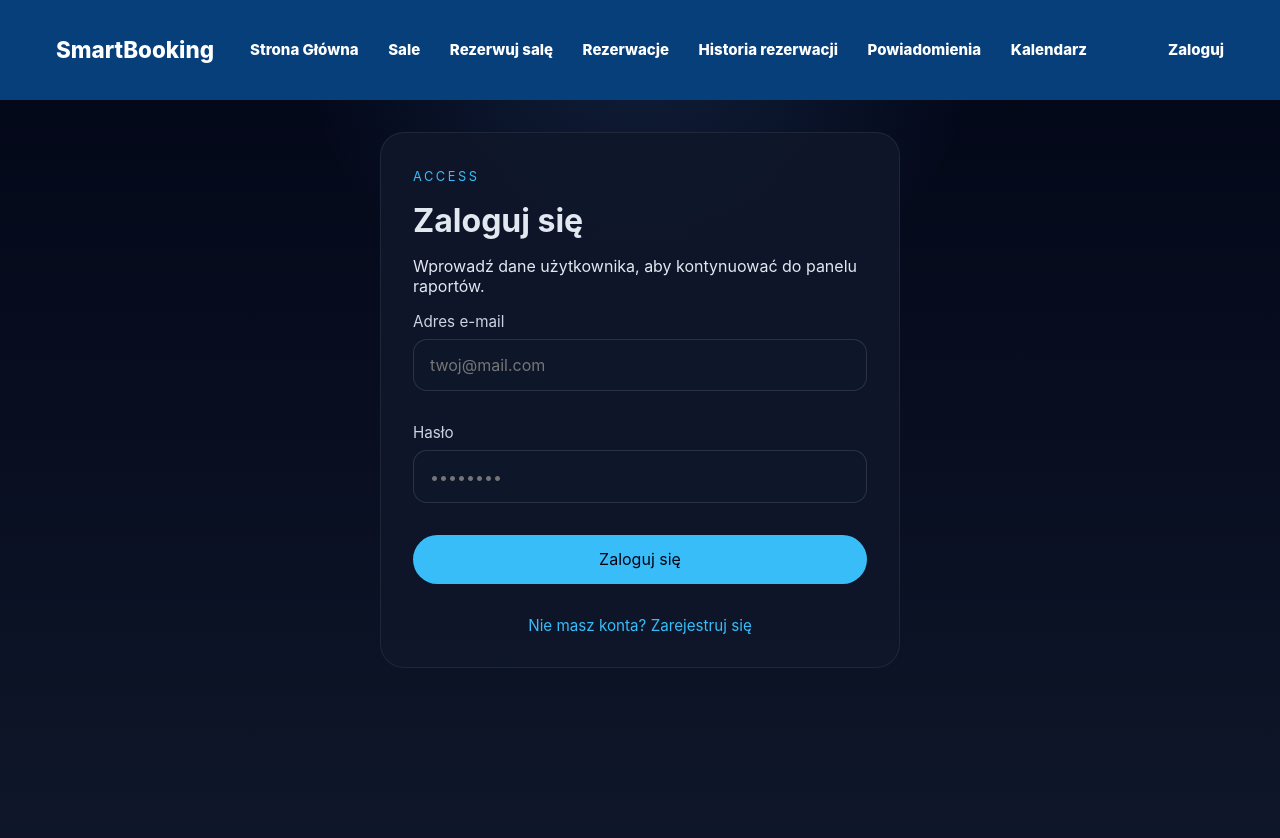
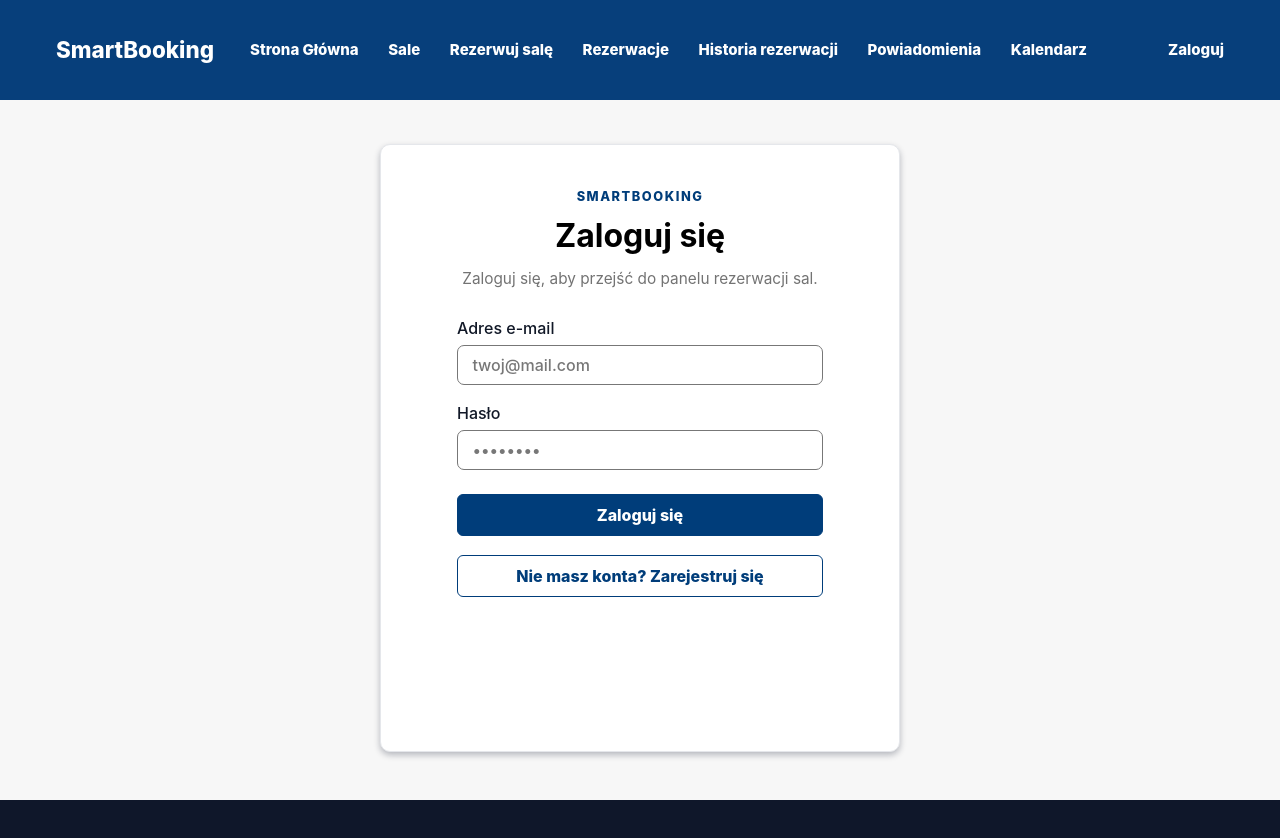
Before and after one commit to AmelkaS/SMART_BOOKING, a React (Vite) app: page /login in a window 1280 px wide. Shown: the top 838 px of the page. After the commit the page ends 800 px from the top, so only its background shows below. Built offline with nearby package versions, Linux system fonts and the light colour scheme; no server answers.

Commit message:
Changing LoginPage and RegisterPage Interface

```diff
--- a/src/pages/LoginPage.jsx
+++ b/src/pages/LoginPage.jsx
@@ -1,8 +1,6 @@
 import { useState } from 'react';
 import { useNavigate } from 'react-router-dom';
 import { loginWithEmail, registerWithEmail } from '../firebaseAuth.js';
-import Button from '../components/Button.jsx';
-import TextInput from '../components/TextInput.jsx';
 
 function LoginPage() {
   const [email, setEmail] = useState('');
@@ -27,41 +25,59 @@ function LoginPage() {
   };
 
   return (
-    <div className="auth-page">
-      <div className="auth-panel">
+    <div className="page auth-page">
+      <section className="auth-panel" aria-labelledby="auth-heading">
         <div className="auth-header">
-          <span className="eyebrow">Access</span>
-          <h1>{isRegister ? 'Utwórz konto' : 'Zaloguj się'}</h1>
-          <p>Wprowadź dane użytkownika, aby kontynuować do panelu raportów.</p>
+          <span className="auth-brand">SmartBooking</span>
+          <h1 id="auth-heading">{isRegister ? 'Utwórz konto' : 'Zaloguj się'}</h1>
+          <p>
+            {isRegister
+              ? 'Załóż konto, aby rezerwować sale i śledzić swoje zgłoszenia.'
+              : 'Zaloguj się, aby przejść do panelu rezerwacji sal.'}
+          </p>
         </div>
+
         <form className="auth-form" onSubmit={submitForm}>
-          <TextInput
-            label="Adres e-mail"
+          <label>
+            <span>Adres e-mail</span>
+            <input
               type="email"
+              name="email"
               value={email}
-            name="email"
               placeholder="twoj@mail.com"
+              autoComplete="email"
+              required
               onChange={(e) => setEmail(e.target.value)}
             />
-          <TextInput
-            label="Hasło"
+          </label>
+
+          <label>
+            <span>Hasło</span>
+            <input
               type="password"
+              name="password"
               value={password}
-            name="password"
               placeholder="••••••••"
+              autoComplete={isRegister ? 'new-password' : 'current-password'}
+              required
               onChange={(e) => setPassword(e.target.value)}
             />
+          </label>
+
           {error && <div className="error-message">{error}</div>}
-          <Button type="submit">{isRegister ? 'Zarejestruj się' : 'Zaloguj się'}</Button>
+
+          <button type="submit" className="auth-submit-button">
+            {isRegister ? 'Zarejestruj się' : 'Zaloguj się'}
+          </button>
           <button
             type="button"
-            className="text-button"
+            className="auth-switch-button"
             onClick={() => setIsRegister((prev) => !prev)}
           >
             {isRegister ? 'Masz już konto? Zaloguj się' : 'Nie masz konta? Zarejestruj się'}
           </button>
         </form>
-      </div>
+      </section>
     </div>
   );
 }
--- a/src/styles/global.css
+++ b/src/styles/global.css
@@ -224,7 +224,6 @@ a {
   color: #e2e8f0;
 }
 
-.auth-page,
 .page-not-found,
 .page-profile,
 .page-reports,
@@ -233,7 +232,6 @@ a {
   min-height: calc(100vh - 88px);
 }
 
-.auth-panel,
 .profile-card,
 .not-found-card,
 .panel-card {
@@ -245,24 +243,121 @@ a {
   padding: 2rem;
 }
 
-.auth-header h1,
 .profile-card h1,
 .not-found-card h1 {
   margin: 1rem 0 0.5rem;
 }
 
-.auth-form,
 .entry-form,
 .profile-details {
   display: grid;
   gap: 1rem;
 }
 
+.auth-page {
+  width: 100vw;
+  min-height: calc(100vh - 100px);
+  margin: -2rem 0 -2rem calc(50% - 50vw);
+  padding: 2.75rem 1rem 3rem;
+  display: flex;
+  justify-content: center;
+  background: #f7f7f7;
+  color: #030712;
+}
+
+.auth-panel {
+  width: min(100%, 520px);
+  margin: 0 auto;
+  padding: 2.5rem 4.75rem 2.35rem;
+  background: #ffffff;
+  border: 1px solid #e5e7eb;
+  border-radius: 10px;
+  box-shadow: 0 3px 6px rgba(15, 23, 42, 0.28);
+}
+
+.auth-header {
+  margin-bottom: 1.75rem;
+  text-align: center;
+}
+
+.auth-brand {
+  display: inline-block;
+  color: #003d7a;
+  font-size: 0.8rem;
+  font-weight: 800;
+  letter-spacing: 0.12em;
+  text-transform: uppercase;
+}
+
+.auth-header h1 {
+  margin: 0.8rem 0 0.75rem;
+  color: #000000;
+  font-size: 2rem;
+  line-height: 1.15;
+}
+
+.auth-header p {
+  margin: 0;
+  color: #737373;
+  font-size: 0.96rem;
+  line-height: 1.5;
+}
+
+.auth-form {
+  display: grid;
+  gap: 1.15rem;
+}
+
+.auth-form label {
+  display: grid;
+  gap: 0.45rem;
+  color: #111827;
+  font-weight: 500;
+}
+
+.auth-form input {
+  width: 100%;
+  min-height: 40px;
+  padding: 0.45rem 0.9rem;
+  color: #111827;
+  background: #ffffff;
+  border: 1px solid #777777;
+  border-radius: 7px;
+  color-scheme: light;
+}
+
+.auth-form input::placeholder {
+  color: #777777;
+  opacity: 1;
+}
+
+.auth-submit-button,
+.auth-switch-button {
+  width: 100%;
+  min-height: 42px;
+  border-radius: 6px;
+  border: 1px solid #003d7a;
+  font-weight: 800;
+  cursor: pointer;
+}
+
+.auth-submit-button {
+  margin-top: 0.35rem;
+  color: #ffffff;
+  background: #003d7a;
+}
+
+.auth-switch-button {
+  color: #003d7a;
+  background: #ffffff;
+}
+
 .error-message {
-  color: #fda4af;
-  background: rgba(248, 113, 113, 0.12);
+  color: #991b1b;
+  background: #fef2f2;
+  border: 1px solid #fecaca;
   padding: 0.95rem 1rem;
-  border-radius: 14px;
+  border-radius: 7px;
 }
 
 .panel-large {
@@ -960,6 +1055,19 @@ a {
 }
 
 @media (max-width: 640px) {
+  .auth-page {
+    margin-top: -2rem;
+    padding: 1.25rem 1rem 2rem;
+  }
+
+  .auth-panel {
+    padding: 1.5rem;
+  }
+
+  .auth-header h1 {
+    font-size: 1.65rem;
+  }
+
   .page-dashboard {
     margin-top: -2rem;
     padding: 1.25rem 1rem 2rem;
```
Also changed, not shown: 1 other file (tests, documents, lock files or other folders). Lines whose indentation alone changed are shown as unchanged.
